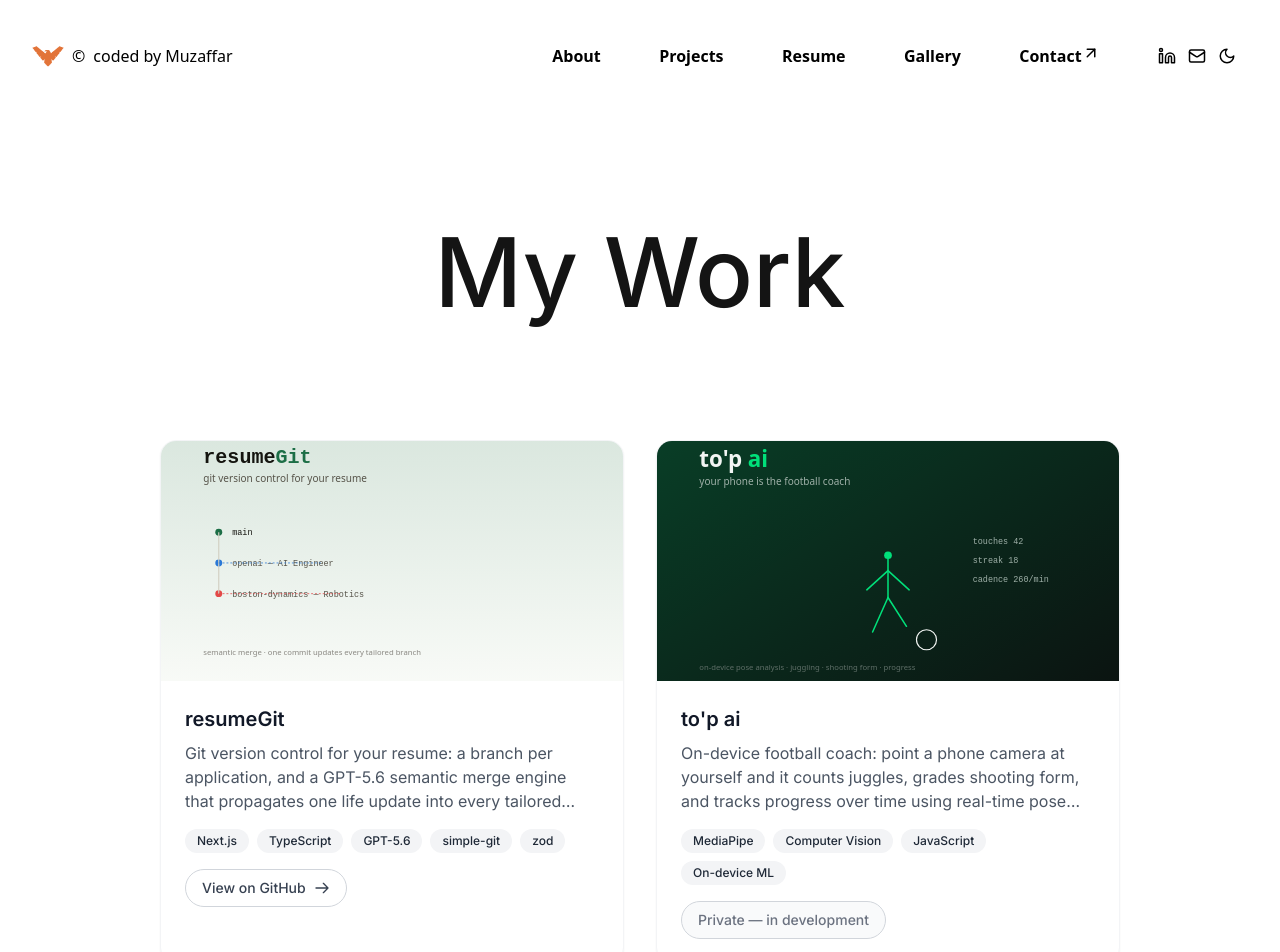
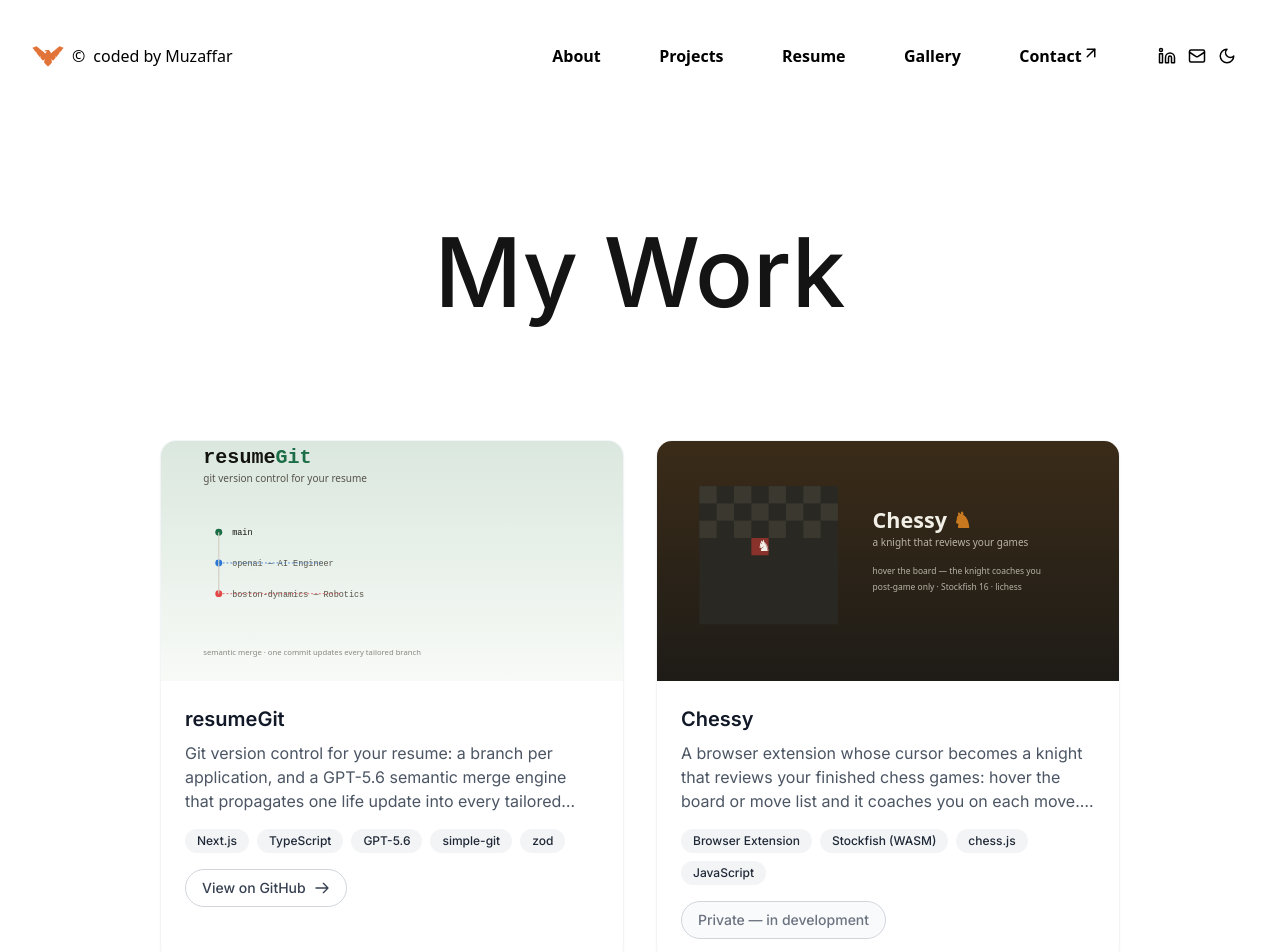
Before and after one commit to mountstorm/muzaffars, a Next.js app: page /projects in a window 1280 px wide. Shown: the top 952 px of the page. Built offline with nearby package versions, Linux system fonts and the light colour scheme.

Commit message:
Remove to'p ai from projects page

```diff
--- a/src/app/projects/page.tsx
+++ b/src/app/projects/page.tsx
@@ -17,15 +17,6 @@ const projects = [
     imagePath: '/images/projects/resumegit.svg',
     link: 'https://github.com/mountstorm/resumegit',
     tags: ['Next.js', 'TypeScript', 'GPT-5.6', 'simple-git', 'zod']
-  },
-  {
-    id: 'top-ai',
-    title: "to'p ai",
-    description:
-      'On-device football coach: point a phone camera at yourself and it counts juggles, grades shooting form, and tracks progress over time using real-time pose estimation. Built for youth players who cannot afford analysis tools, starting in Uzbekistan.',
-    imagePath: '/images/projects/top-ai.svg',
-    noLinkLabel: 'Private — in development',
-    tags: ['MediaPipe', 'Computer Vision', 'JavaScript', 'On-device ML']
   },
   {
     id: 'chessy',
```
Also changed, not shown: public/images/projects/top-ai.svg (deleted).
